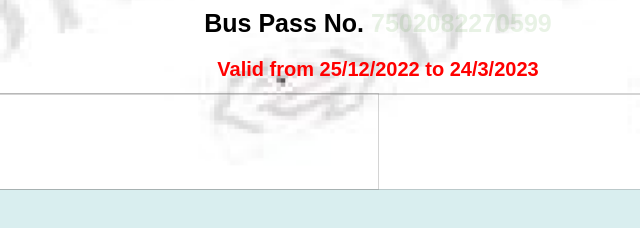
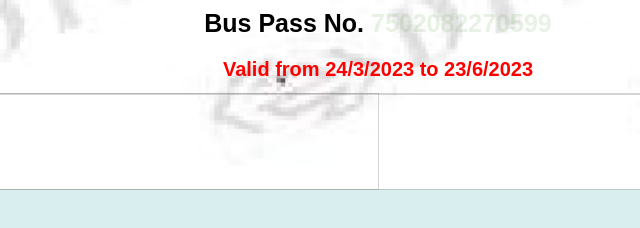
Before and after one commit to ironick02/dtcpass.delhigov.viewepassno-75020582270599-, a plain HTML site: page index.html in a window 1280 px wide. Shown: the part 463-691 px from the top of the page, 262-902 px from the left. Drawn offline with Linux system fonts and the light colour scheme.

Commit message:
updated date
yeah baby

```diff
--- a/index.html
+++ b/index.html
@@ -56,7 +56,7 @@
                 }, 1000);
             </script>
 
-            <label class="date" style="font-size:20px;color:red;"><b>Valid from 25/12/2022 to 24/3/2023</b></label>
+            <label class="date" style="font-size:20px;color:red;"><b>Valid from 24/3/2023 to 23/6/2023</b></label>
 
         </div>
             <div class="qrc">
```
